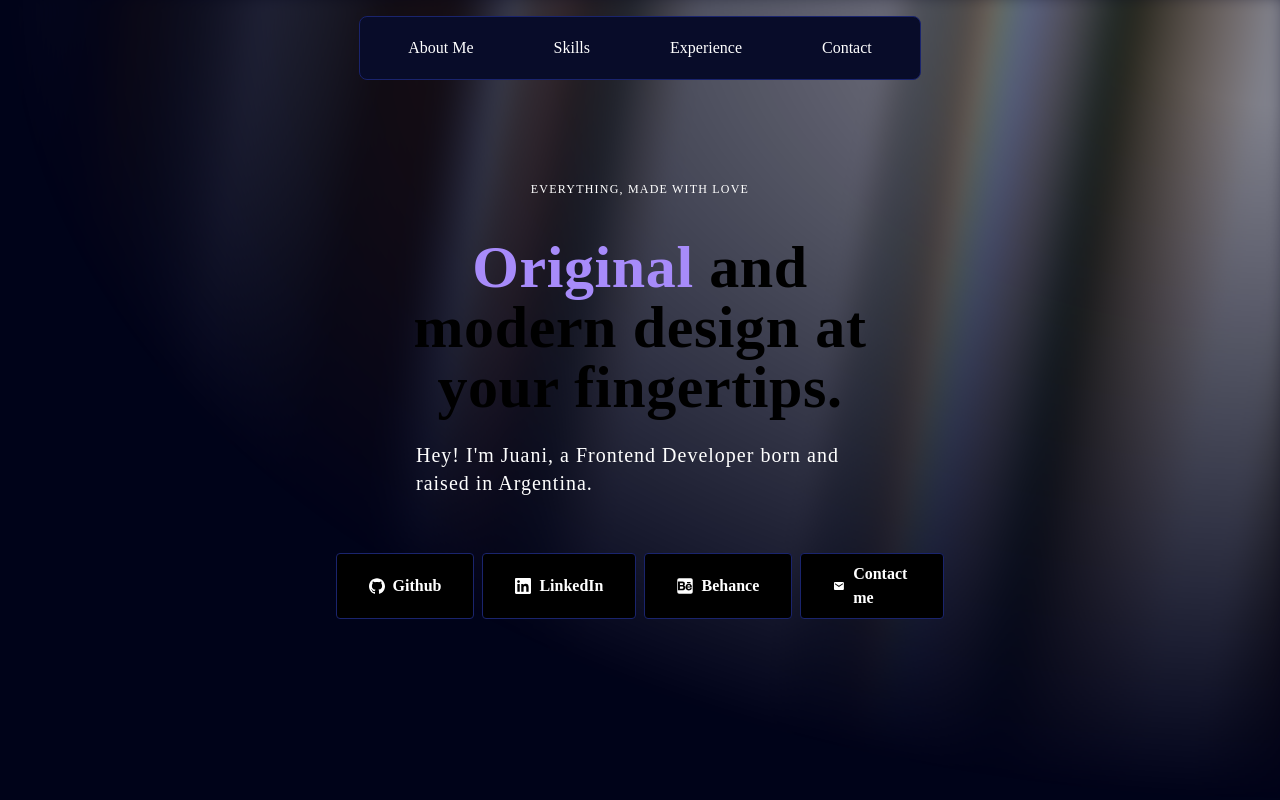
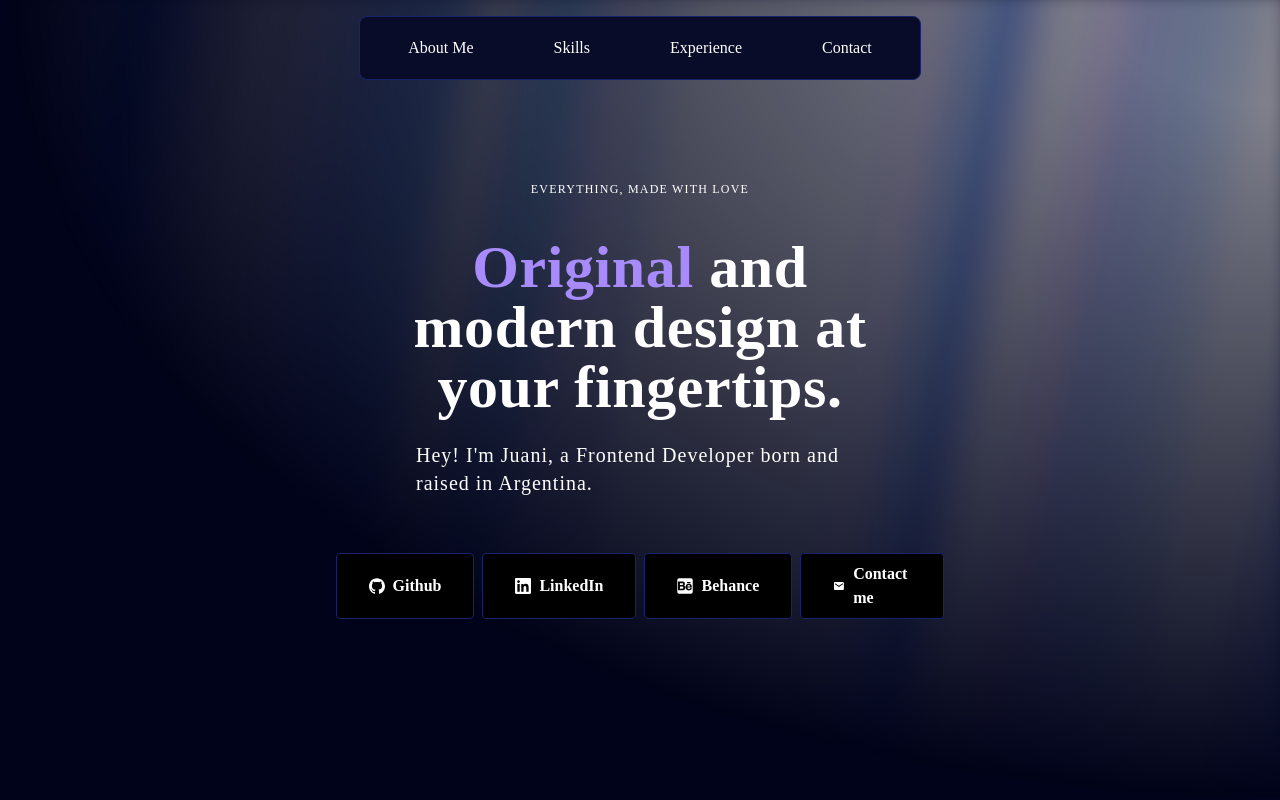
Before and after one commit to juanigarciadev/portfolio, a Next.js app: page / in a window 1280 px wide. Shown: the top 800 px of the page. Built offline with nearby package versions, Linux system fonts and the light colour scheme.

Commit message:
Minor fixes

```diff
--- a/src/app/layout.tsx
+++ b/src/app/layout.tsx
@@ -18,7 +18,7 @@ export default function RootLayout({
     children: React.ReactNode;
 }>) {
     return (
-        <html lang="en">
+        <html lang="en" className="dark">
             <body className="font-serif font-light bg-main text-white overflow-x-hidden">
                 <Header />
                 {children}
--- a/src/components/ui/AuroraBackground.tsx
+++ b/src/components/ui/AuroraBackground.tsx
@@ -30,12 +30,12 @@ export const AuroraBackground = ({
             [--white-gradient:repeating-linear-gradient(100deg,var(--white)_0%,var(--white)_7%,var(--transparent)_10%,var(--transparent)_12%,var(--white)_16%)]
             [--dark-gradient:repeating-linear-gradient(100deg,var(--black)_0%,var(--black)_7%,var(--transparent)_10%,var(--transparent)_12%,var(--black)_16%)]
             [--aurora:repeating-linear-gradient(100deg,var(--blue-500)_10%,var(--indigo-300)_15%,var(--blue-300)_20%,var(--violet-200)_25%,var(--blue-400)_30%)]
-            [background-image:var(--dark-gradient),var(--aurora)]
+            [background-image:var(--white-gradient),var(--aurora)]
             dark:[background-image:var(--dark-gradient),var(--aurora)]
             [background-size:300%,_200%]
             [background-position:50%_50%,50%_50%]
             filter blur-[10px] invert dark:invert-0
-            after:content-[""] after:absolute after:inset-0 after:[background-image:var(--dark-gradient),var(--aurora)]
+            after:content-[""] after:absolute after:inset-0 after:[background-image:var(--white-gradient),var(--aurora)]
             after:dark:[background-image:var(--dark-gradient),var(--aurora)]
             after:[background-size:200%,_100%]
             after:animate-aurora after:[background-attachment:fixed] after:mix-blend-difference
--- a/src/components/ui/TextGenerateEffect.tsx
+++ b/src/components/ui/TextGenerateEffect.tsx
@@ -37,7 +37,7 @@ export const TextGenerateEffect = ({
           return (
             <motion.span
               key={word + idx}
-              className={`${idx === 0 ? 'text-corporative text-6xl md:text-3xl' : 'dark:text-white text-black text-6xl md:text-3xl'} opacity-0`}
+              className={`${idx === 0 ? 'text-corporative text-6xl md:text-3xl' : 'text-white text-6xl md:text-3xl'} opacity-0`}
               style={{
                 filter: filter ? "blur(10px)" : "none",
               }}
```
